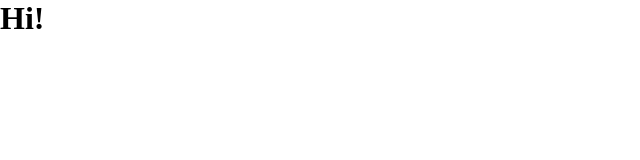
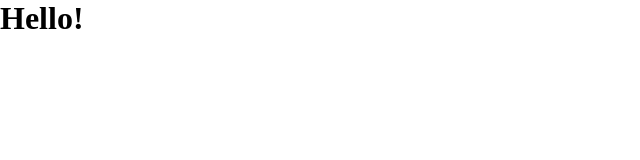
Before and after one commit to ue-shuston/personal-website, a Vue app: page / in a window 1280 px wide. Shown: the top 160 px of the page, without its empty margins (0-640 px from the left). Built offline with nearby package versions, Linux system fonts and the light colour scheme.

Commit message:
Test commit for staging.
- Closes #11

```diff
--- a/src/App.vue
+++ b/src/App.vue
@@ -5,7 +5,7 @@ import HelloWorld from './components/HelloWorld.vue'
 <template>
   <header>
     <div class="wrapper">
-      <HelloWorld msg="Hi!" />
+      <HelloWorld msg="Hello!" />
     </div>
   </header>
 
```
